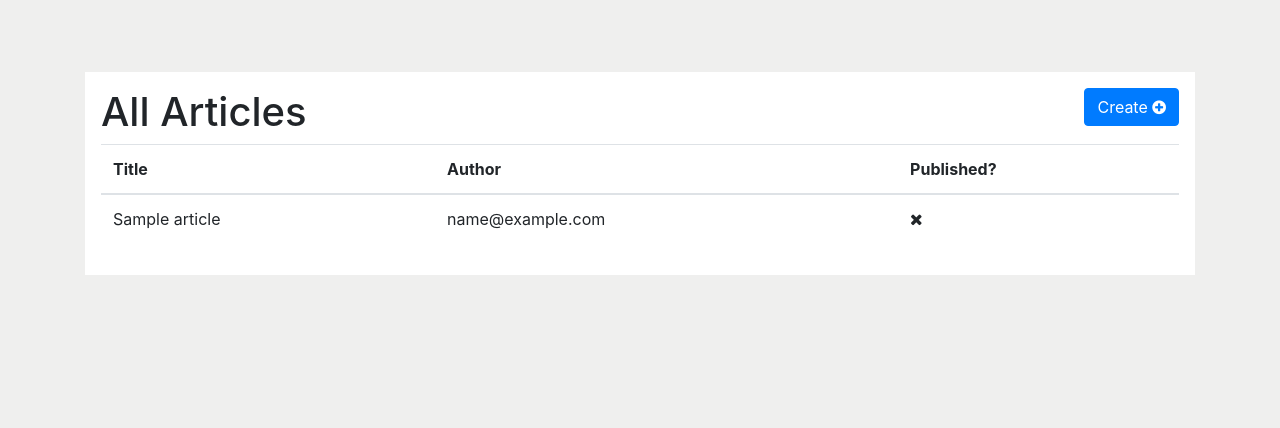
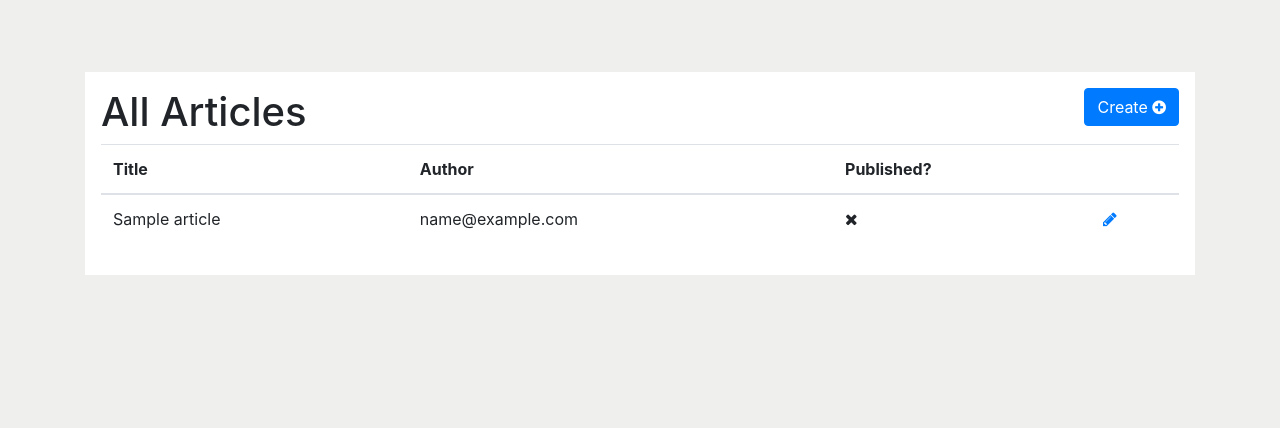
Before and after one commit to petre-symfony/form-symfony-system, a Symfony app: template templates/article_admin/list.html.twig in a window 1280 px wide. Shown: the part 56-484 px from the top of the page. Run offline with Twig, Linux system fonts and the light colour scheme; the template is opened without the code that fills it: most values are stand-ins (such as "Sample title", 1, 10 or a date in 2020); some libraries are stand-ins or nearby versions.

Commit message:
13.6.The Edit Form{Adding an Edit Link}
Adding an Edit Link
And just to make our admin section even more awesome, back on the list page, let's add a link to edit each article. Open list.html.twig, add a new empty table header, then, in the loop, create the link with href="path('admin_article_edit')" passing an id wildcard set to article.id. For the text, print an icon using the classes fa fa-pencil.
Cool! Try that out - refresh the list page. Hello pencil icon! Click any of these to hop right into that form.
We just saw one of the most pleasant things about the form component: edit and new pages are almost identical. Heck, the Form component can't even tell the difference! All it knows is that, if we don't pass an Article object, it needs to create one. And if we do pass an Article object, it says, okay, I'll just update that object instead of making a new one. In both cases, Doctrine is smart enough to INSERT or UPDATE correctly.
Next: let's turn to a super interesting form use-case: our highly-styled registration form.

```diff
--- a/templates/article_admin/list.html.twig
+++ b/templates/article_admin/list.html.twig
@@ -11,6 +11,7 @@
       <th>Title</th>
       <th>Author</th>
       <th>Published?</th>
+      <th>&nbsp;</th>
     </tr>
     </thead>
     <tbody>
@@ -21,6 +22,13 @@
           <td>
             <span class="fa fa-{{ article.isPublished ? 'check' : 'times' }}"></span>
           </td>
+          <td>
+            <a href="{{ path('admin_article_edit', {
+              id: article.id
+            }) }}">
+              <span class="fa fa-pencil"></span>
+            </a>
+          </td>
         </tr>
       {% endfor %}
     </tbody>
```
